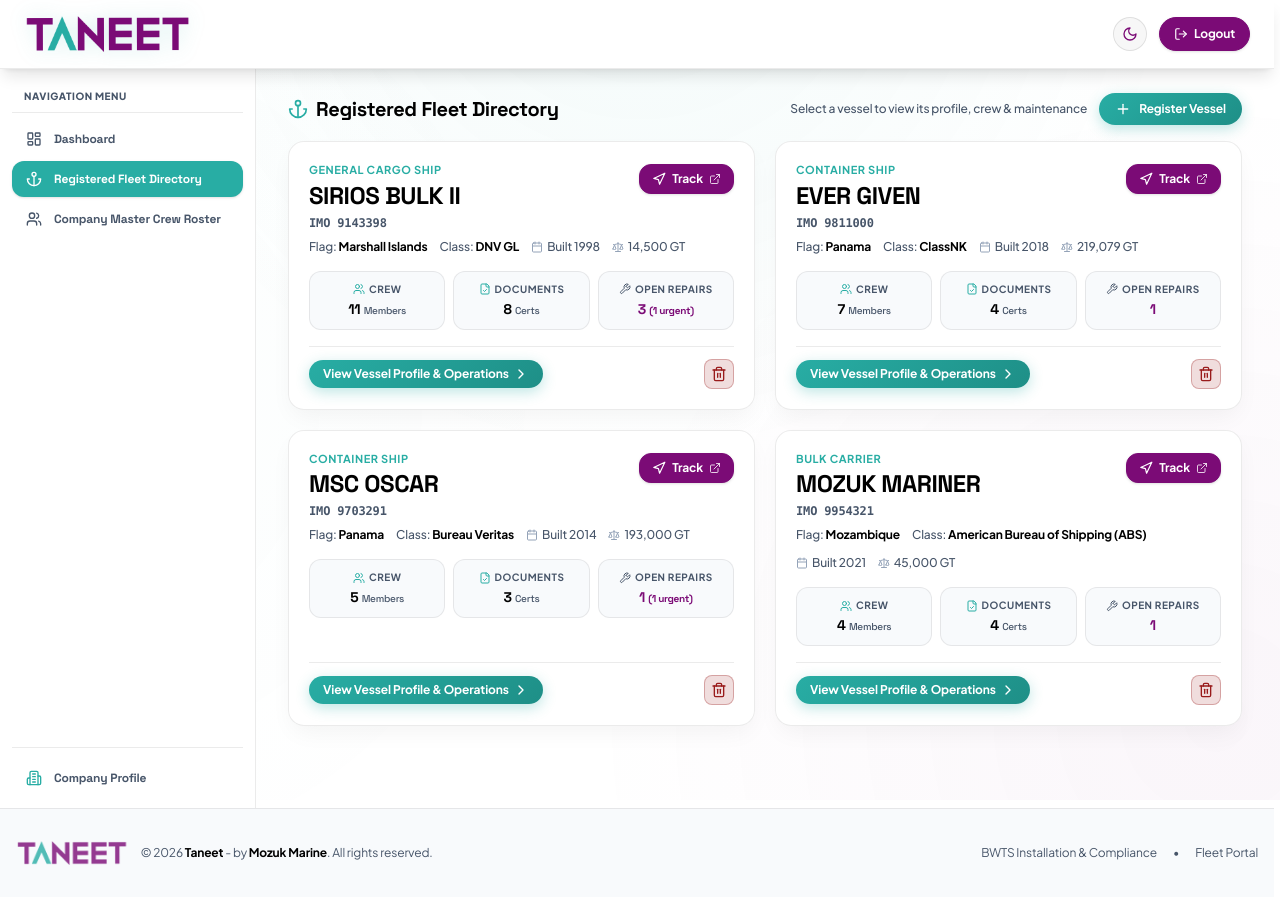
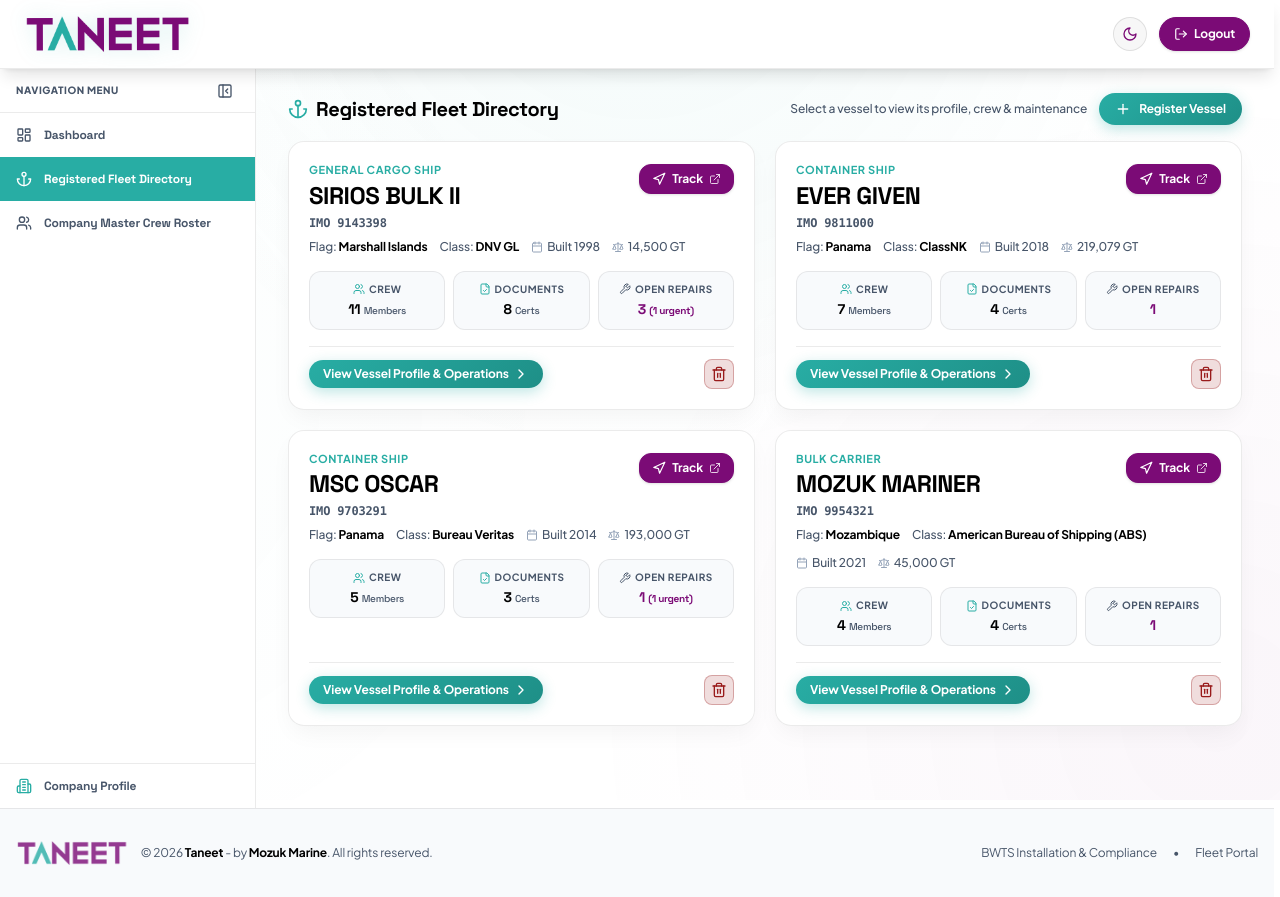
Before and after one commit to Drakhtar359/app-mozuk-marine, a React (Vite) app: page / in a window 1280 px wide. Built offline with nearby package versions, Linux system fonts and the light colour scheme.

Commit message:
Make sidebar rows full-width edge-to-edge and add collapsible icon-only toggle

```diff
--- a/src/App.tsx
+++ b/src/App.tsx
@@ -11,7 +11,7 @@
 import { NotFoundPage } from './components/NotFoundPage';
 import { DEFAULT_CREW_AVATARS, getCrewAvatarUrl } from './utils/crewAvatars';
 import { formatDate, getTodayDDMMYYYY } from './utils/dateFormatter';
-import { Plus, Sun, Moon, ShieldCheck, Wrench, Users, FileCheck, Ship as ShipIcon, Building2, Globe, Phone, Edit, LogOut, LayoutDashboard, Anchor } from 'lucide-react';
+import { Plus, Sun, Moon, ShieldCheck, Wrench, Users, FileCheck, Ship as ShipIcon, Building2, Globe, Phone, Edit, LogOut, LayoutDashboard, Anchor, PanelLeftClose, PanelLeftOpen } from 'lucide-react';
 
 export function App() {
   const [theme, setTheme] = useState<'dark' | 'light'>(() => {
@@ -586,6 +586,7 @@
 
   const [viewMode, setViewMode] = useState<'fleet' | 'profile' | '404'>('fleet');
   const [activeHomeTab, setActiveHomeTab] = useState<'dashboard' | 'fleet' | 'crew'>('fleet');
+  const [isSidebarCollapsed, setIsSidebarCollapsed] = useState(false);
   const [attemptedPath, setAttemptedPath] = useState<string>('');
   const [selectedShipId, setSelectedShipId] = useState<string | null>(null);
   const [selectedCrewForProfile, setSelectedCrewForProfile] = useState<CrewMember | null>(null);
@@ -926,66 +927,102 @@
         </main>
       ) : (
         <div className="flex-1 flex flex-col lg:flex-row w-full items-stretch">
-          {/* Docked Left Side Navigation Bar (Sticks flush to left side of page, never moves) */}
-          <aside className="w-full lg:w-64 shrink-0 bg-[var(--color-surface)] border-b lg:border-b-0 lg:border-r border-[var(--color-glass-border)] flex flex-col justify-between lg:sticky lg:top-[61px] lg:h-[calc(100vh-61px)] p-3 select-none">
-            <div className="space-y-1">
-              <div className="px-3 py-2 text-[10px] font-extrabold uppercase tracking-wider text-[var(--text-muted)] border-b border-[var(--color-glass-border)] mb-2">
-                Navigation Menu
+          {/* Docked Left Side Navigation Bar (Sticks flush to left side of page, collapsible, full-row active color) */}
+          <aside
+            className={`w-full ${
+              isSidebarCollapsed ? 'lg:w-14' : 'lg:w-64'
+            } shrink-0 bg-[var(--color-surface)] border-b lg:border-b-0 lg:border-r border-[var(--color-glass-border)] flex flex-col justify-between lg:sticky lg:top-[61px] lg:h-[calc(100vh-61px)] p-0 select-none transition-[width] duration-200 ease-in-out overflow-hidden`}
+          >
+            <div>
+              <div
+                className={`h-11 flex items-center ${
+                  isSidebarCollapsed ? 'justify-center px-0' : 'justify-between px-4'
+                } border-b border-[var(--color-glass-border)]`}
+              >
+                {!isSidebarCollapsed && (
+                  <span className="text-[10px] font-extrabold uppercase tracking-wider text-[var(--text-muted)] truncate">
+                    Navigation Menu
+                  </span>
+                )}
+                <button
+                  type="button"
+                  onClick={() => setIsSidebarCollapsed((prev) => !prev)}
+                  title={isSidebarCollapsed ? 'Expand Navigation Menu' : 'Collapse Navigation Menu'}
+                  className="p-1.5 text-[var(--text-muted)] hover:text-[#28ada4] transition-colors cursor-pointer shrink-0"
+                >
+                  {isSidebarCollapsed ? (
+                    <PanelLeftOpen className="w-4 h-4" />
+                  ) : (
+                    <PanelLeftClose className="w-4 h-4" />
+                  )}
+                </button>
               </div>
 
               <button
                 type="button"
                 onClick={() => handleSelectNavTab('dashboard')}
-                className={`w-full flex items-center gap-3 px-3.5 py-2.5 rounded-xl font-['Space_Grotesk',sans-serif] font-bold text-xs text-left transition-colors cursor-pointer ${
+                title="Dashboard"
+                className={`w-full h-11 flex items-center ${
+                  isSidebarCollapsed ? 'justify-center px-0' : 'gap-3 px-4'
+                } rounded-none font-['Space_Grotesk',sans-serif] font-bold text-xs text-left transition-colors cursor-pointer ${
                   viewMode === 'fleet' && activeHomeTab === 'dashboard'
-                    ? 'bg-[#28ada4] text-white shadow-sm'
+                    ? 'bg-[#28ada4] text-white'
                     : 'text-[var(--text-muted)] hover:text-[var(--text-main)] hover:bg-[var(--color-glass-border)]'
                 }`}
               >
                 <LayoutDashboard className="w-4 h-4 shrink-0" />
-                <span className="truncate">Dashboard</span>
+                {!isSidebarCollapsed && <span className="truncate">Dashboard</span>}
               </button>
 
               <button
                 type="button"
                 onClick={() => handleSelectNavTab('fleet')}
-                className={`w-full flex items-center gap-3 px-3.5 py-2.5 rounded-xl font-['Space_Grotesk',sans-serif] font-bold text-xs text-left transition-colors cursor-pointer ${
+                title="Registered Fleet Directory"
+                className={`w-full h-11 flex items-center ${
+                  isSidebarCollapsed ? 'justify-center px-0' : 'gap-3 px-4'
+                } rounded-none font-['Space_Grotesk',sans-serif] font-bold text-xs text-left transition-colors cursor-pointer ${
                   viewMode === 'fleet' && activeHomeTab === 'fleet'
-                    ? 'bg-[#28ada4] text-white shadow-sm'
+                    ? 'bg-[#28ada4] text-white'
                     : 'text-[var(--text-muted)] hover:text-[var(--text-main)] hover:bg-[var(--color-glass-border)]'
                 }`}
               >
                 <Anchor className="w-4 h-4 shrink-0" />
-                <span className="truncate">Registered Fleet Directory</span>
+                {!isSidebarCollapsed && <span className="truncate">Registered Fleet Directory</span>}
               </button>
 
               <button
                 type="button"
                 onClick={() => handleSelectNavTab('crew')}
-                className={`w-full flex items-center gap-3 px-3.5 py-2.5 rounded-xl font-['Space_Grotesk',sans-serif] font-bold text-xs text-left transition-colors cursor-pointer ${
+                title="Company Master Crew Roster"
+                className={`w-full h-11 flex items-center ${
+                  isSidebarCollapsed ? 'justify-center px-0' : 'gap-3 px-4'
+                } rounded-none font-['Space_Grotesk',sans-serif] font-bold text-xs text-left transition-colors cursor-pointer ${
                   viewMode === 'fleet' && activeHomeTab === 'crew'
-                    ? 'bg-[#28ada4] text-white shadow-sm'
+                    ? 'bg-[#28ada4] text-white'
                     : 'text-[var(--text-muted)] hover:text-[var(--text-main)] hover:bg-[var(--color-glass-border)]'
                 }`}
               >
                 <Users className="w-4 h-4 shrink-0" />
-                <span className="truncate">Company Master Crew Roster</span>
+                {!isSidebarCollapsed && <span className="truncate">Company Master Crew Roster</span>}
               </button>
             </div>
 
             {/* Bottom of Vertical Navigation Bar: Company Profile */}
-            <div className="pt-3 mt-4 lg:mt-auto border-t border-[var(--color-glass-border)]">
+            <div className="mt-auto border-t border-[var(--color-glass-border)]">
               <button
                 type="button"
                 onClick={handleSelectCompanyProfile}
-                className={`w-full flex items-center gap-3 px-3.5 py-2.5 rounded-xl font-['Space_Grotesk',sans-serif] font-bold text-xs text-left transition-colors cursor-pointer ${
+                title="Company Profile"
+                className={`w-full h-11 flex items-center ${
+                  isSidebarCollapsed ? 'justify-center px-0' : 'gap-3 px-4'
+                } rounded-none font-['Space_Grotesk',sans-serif] font-bold text-xs text-left transition-colors cursor-pointer ${
                   viewMode === 'profile'
-                    ? 'bg-[#28ada4] text-white shadow-sm'
+                    ? 'bg-[#28ada4] text-white'
                     : 'text-[var(--text-muted)] hover:text-[var(--text-main)] hover:bg-[var(--color-glass-border)]'
                 }`}
               >
                 <Building2 className={`w-4 h-4 shrink-0 ${viewMode === 'profile' ? 'text-white' : 'text-[#28ada4]'}`} />
-                <span className="truncate">Company Profile</span>
+                {!isSidebarCollapsed && <span className="truncate">Company Profile</span>}
               </button>
             </div>
           </aside>
```
